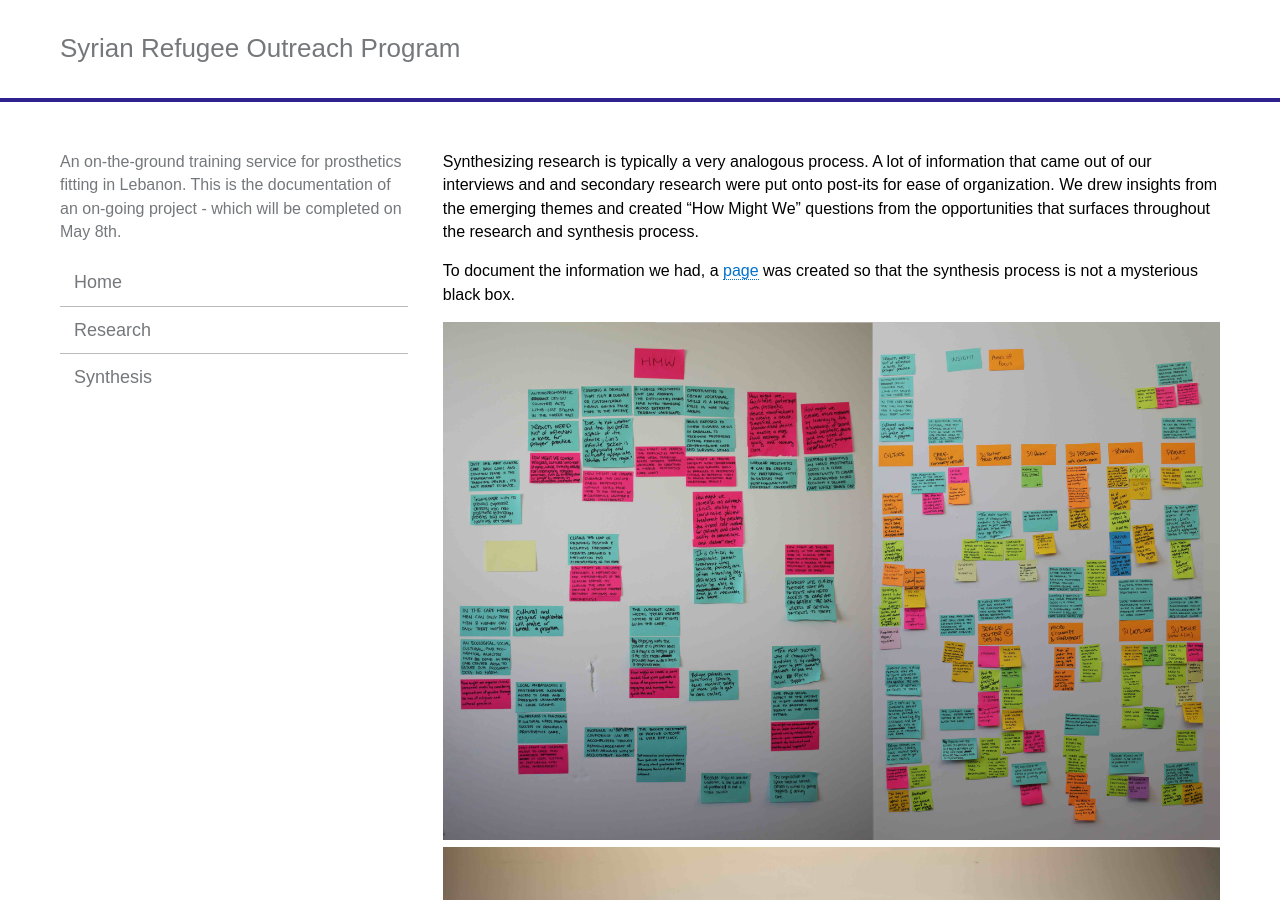
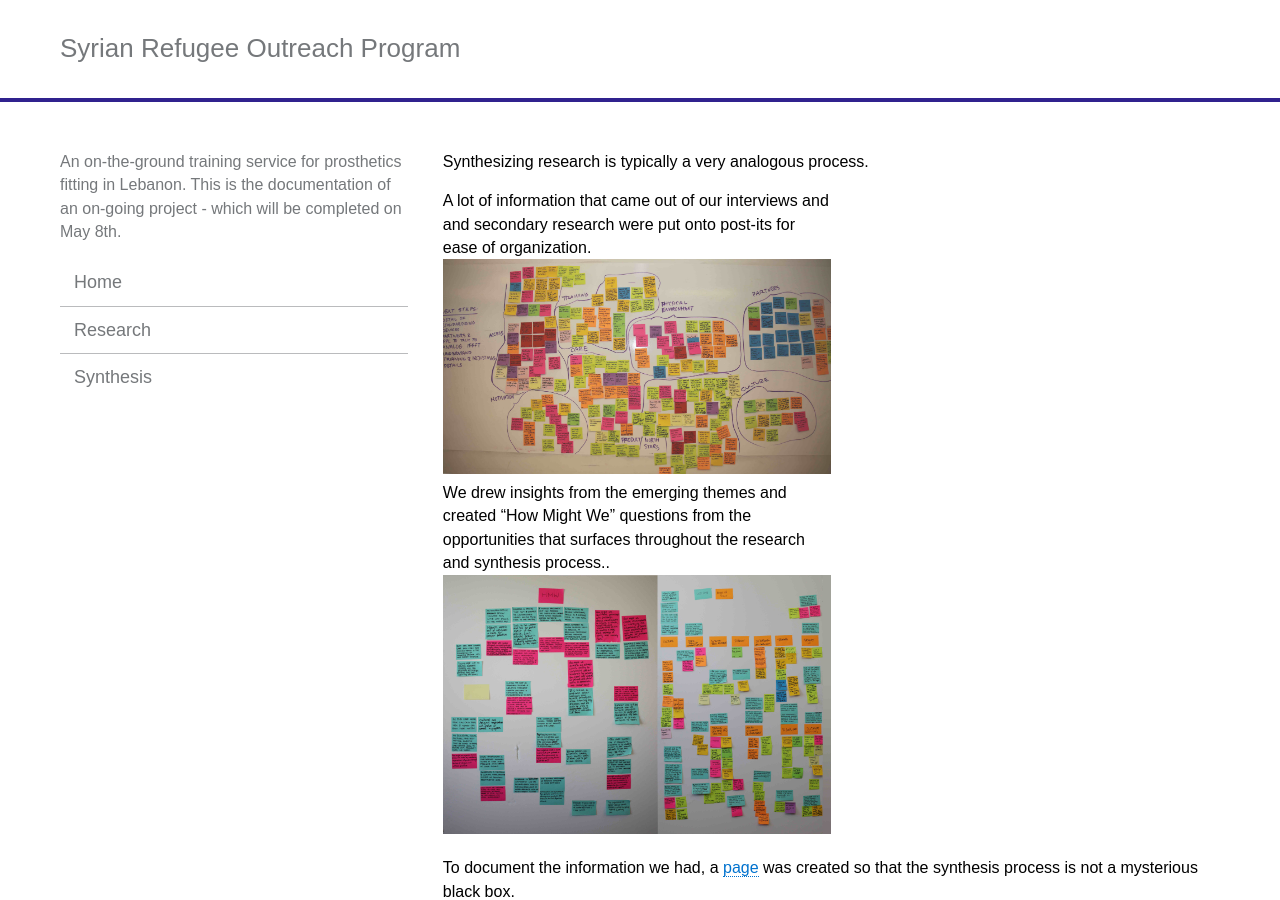
Before and after one commit to weiweihsu/experienceClass, a Jekyll site: the page built from _pages/synthesis.md, in a window 1280 px wide and 900 px high. Built offline with Jekyll 4.4.1, drawn with Linux system fonts in a browser that asks for light colours.

Commit message:
styzlied research page

```diff
--- a/_pages/synthesis.md
+++ b/_pages/synthesis.md
@@ -3,11 +3,17 @@
 title:  "Synthesis"
 ---
 
-Synthesizing research is typically a very analogous process. A lot of information that came out of our interviews and and secondary research were put onto post-its for ease of organization. We drew insights from the emerging themes and created “How Might We” questions from the opportunities that surfaces throughout the research and synthesis process.
+Synthesizing research is typically a very analogous process.
+
+<div style="width:100%">
+    <div style="width:50%">A lot of information that came out of our interviews and and secondary research were put onto post-its for ease of organization.</div>
+    <div style="width:50%"><img src="{{site.baseurl}}/assets/img/process2.jpg" style="width:100%"> </div>
+</div>
+
+<div style="width:100%">
+    <div style="width:50%">We drew insights from the emerging themes and created “How Might We” questions from the opportunities that surfaces throughout the research and synthesis process..</div>
+    <div style="width:50%"><img src="{{site.baseurl}}/assets/img/process.jpg" style="width:100%"> </div>
+</div>
 
 To document the information we had, a [page](http://www.weiweihsu.com/syrianrefugee/synthesis.html) was created so that the synthesis process is not a mysterious black box.
-
-
-<img src="{{site.baseurl}}/assets/img/process.jpg" style="width:100%">
-<img src="{{site.baseurl}}/assets/img/process2.jpg" style="width:100%">
 <img src="{{site.baseurl}}/assets/img/synthesis.png" style="width:100%">
--- a/info.html
+++ b/info.html
@@ -3,7 +3,7 @@
 
 <head>
     <meta charset="UTF-8">
-    <title>Syrian Refugee</title>
+    <title>Refugee Outreach Program</title>
 
 
 
--- a/synthesis.html
+++ b/synthesis.html
@@ -3,7 +3,7 @@
 
 <head>
     <meta charset="UTF-8">
-    <title>Refugee Outreach</title>
+    <title>Refugee Outreach Program</title>
 
 
 
```
Also changed, not shown: assets/img/process2.jpg.
